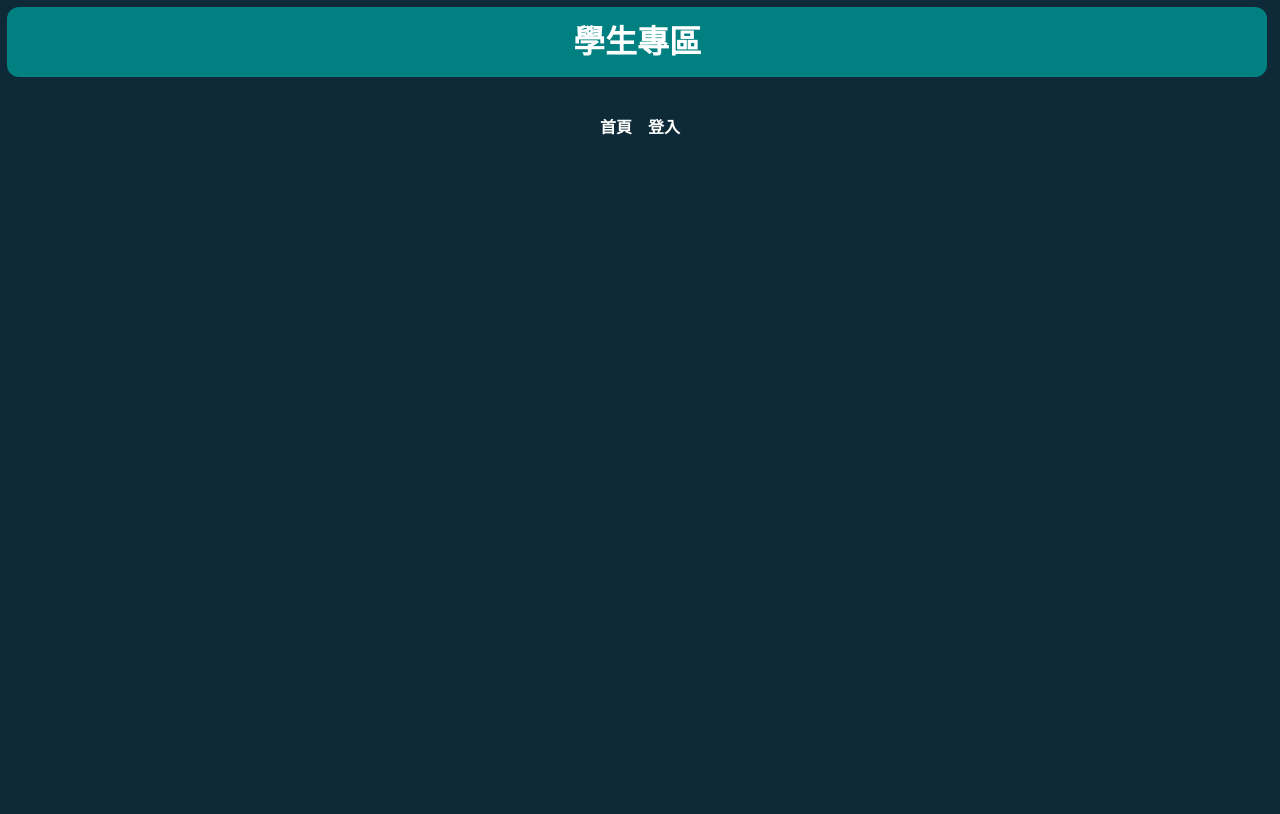
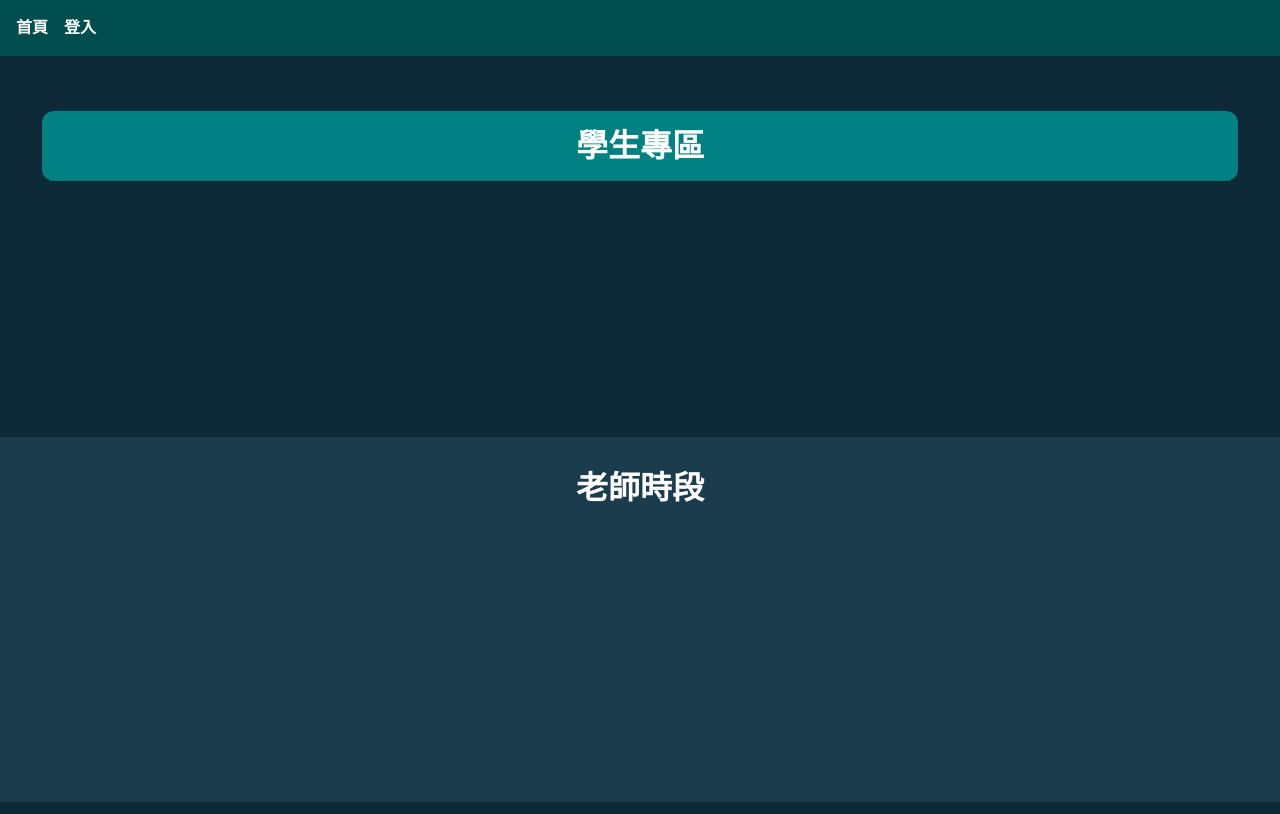
Before and after one commit to tzuchientseng/tutor, a Vue app: page /student-area in a window 1280 px wide. Built offline with nearby package versions, Linux system fonts and the light colour scheme.

Commit message:
feat: create the HambugerButton.vue

```diff
--- /dev/null
+++ b/src/components/HamburgerTEST.vue
@@ -0,0 +1,100 @@
+<!-- NavBar.vue -->
+<template>
+  <nav class="navbar">
+    <!-- 漢堡按鈕（手機版） -->
+    <button
+      class="menu-icon"
+      :class="{ active: isOpen }"
+      @click="toggleMenu"
+      aria-label="切換選單"
+      :aria-expanded="isOpen.toString()"
+    >
+      <span class="bar top"></span>
+      <span class="bar middle"></span>
+      <span class="bar bottom"></span>
+    </button>
+
+    <!-- 導覽連結 -->
+    <ul v-if="isOpen || isDesktop" class="nav-links">
+      <li><RouterLink to="/">首頁</RouterLink></li>
+      <li><RouterLink to="/about">關於</RouterLink></li>
+      <li><RouterLink to="/contact">聯絡</RouterLink></li>
+    </ul>
+  </nav>
+</template>
+
+<script setup lang="ts">
+import { ref, computed, onMounted, onBeforeUnmount } from 'vue'
+
+const isOpen = ref(false)
+const isDesktop = ref(window.innerWidth >= 768)
+
+function toggleMenu() {
+  isOpen.value = !isOpen.value
+}
+
+function updateScreenSize() {
+  isDesktop.value = window.innerWidth >= 768
+  if (isDesktop.value) isOpen.value = false
+}
+
+onMounted(() => {
+  window.addEventListener('resize', updateScreenSize)
+})
+
+onBeforeUnmount(() => {
+  window.removeEventListener('resize', updateScreenSize)
+})
+</script>
+
+<style scoped>
+.navbar {
+  display: flex;
+  align-items: center;
+  justify-content: space-between;
+  padding: 1rem;
+}
+
+.menu-icon {
+  width: 40px;
+  height: 40px;
+  display: flex;
+  flex-direction: column;
+  justify-content: space-between;
+  border: none;
+  background: none;
+  cursor: pointer;
+}
+
+.bar {
+  width: 40px;
+  height: 5px;
+  background-color: #333;
+  border-radius: 5px;
+  transition: all 0.4s ease-in-out;
+}
+
+.menu-icon.active .top {
+  transform: translateY(17px) rotate(45deg);
+}
+
+.menu-icon.active .middle {
+  opacity: 0;
+}
+
+.menu-icon.active .bottom {
+  transform: translateY(-17px) rotate(-45deg);
+}
+
+.nav-links {
+  display: flex;
+  gap: 1rem;
+  list-style: none;
+}
+
+@media (max-width: 767px) {
+  .nav-links {
+    flex-direction: column;
+  }
+}
+</style>
--- a/src/views/MainView.vue
+++ b/src/views/MainView.vue
@@ -246,8 +246,9 @@ document.querySelectorAll('.copy-btn').forEach(button => {
   <div class="education-summary">
     <h2>👋 更多課程</h2>
     <ul>
-      <li><strong>吉他課程</strong> - 課程規劃中...</li>
-      <li><strong>魔術課程</strong> - 課程規劃中...</li>
+      <li><strong>XX課程</strong> - 課程規劃中...</li>
+      <!-- <li><strong>吉他課程</strong> - 課程規劃中...</li> -->
+      <!-- <li><strong>魔術課程</strong> - 課程規劃中...</li> -->
     </ul>
   </div>
 </template>
--- a/src/views/StudentArea.vue
+++ b/src/views/StudentArea.vue
@@ -1,58 +1,33 @@
 <script setup lang="ts">
-import NavBar from '../components/auth/NavBar.vue'
 </script>
 
 <template>
-  <NavBar />
-  <div id="BannerWrapper">
-    <h1 class="title">學生專區</h1>
-  </div>
-  <div class="main-content">
-    <nav class="nav-links">
-      <RouterLink to="/">首頁</RouterLink>
-      <RouterLink to="/login">登入</RouterLink>
-    </nav>
-    <RouterView />
-  </div>
+  <!-- 導覽列區塊 -->
+  <nav class="nav-links" @click="handle">
+    <RouterLink to="/">首頁</RouterLink>
+    <RouterLink to="/login">登入</RouterLink>
+  </nav>
+
+  <!-- 學生專區區塊 -->
+  <section class="main-content student-section">
+    <div id="BannerWrapper">
+      <h1 class="title">學生專區</h1>
+    </div>
+  </section>
+
+  <!-- 老師時段區塊 -->
+  <section class="main-content teacher-section">
+    <h1 class="title">老師時段</h1>
+  </section>
 </template>
 
 <style scoped>
-#BannerWrapper {
-  height: 70px;
-  border-radius: 12px;
-  background-color: #008080;
-  display: flex;
-  align-items: center;
-  justify-content: center;
-  margin: 7px;
-  box-sizing: border-box;
-  /* ✅ padding 和 border 會包含在 width/height 裡
-     ❌ margin 不包含在 box-sizing 的計算中
-     📌 預設是 content-box（padding 和 border 不包含在寬高中）*/
-  width: calc(100% - 20px); /* 預留 margin 左右空間 */
-}
-
-.title {
-  font-weight: bold;
-  font-size: 2rem;
-  color: #ffffff;
-  margin: 0;
-}
-
-.main-content {
-  background-color: #0e2a38;
-  color: #ffffff;
-  min-height: calc(100vh - 70px);
-  display: flex;
-  flex-direction: column;
-  align-items: center;
-  padding: 2rem;
-}
-
 .nav-links {
   margin-bottom: 1rem;
   display: flex;
   gap: 1rem;
+  padding: 1rem;
+  background-color: #004d4d;
 }
 
 .nav-links a {
@@ -65,4 +40,44 @@ import NavBar from '../components/auth/NavBar.vue'
 .nav-links a:hover {
   color: #00ffff;
 }
+
+.main-content {
+  color: #ffffff;
+  display: flex;
+  flex-direction: column;
+  align-items: center;
+  padding: 2rem;
+  box-sizing: border-box;
+}
+
+/* 學生專區樣式 */
+.student-section {
+  background-color: #0e2a38;
+  min-height: calc(50vh - 35px);
+}
+
+#BannerWrapper {
+  height: 70px;
+  border-radius: 12px;
+  background-color: #008080;
+  display: flex;
+  align-items: center;
+  justify-content: center;
+  margin: 7px;
+  width: calc(100% - 20px);
+}
+
+/* 老師時段樣式 */
+.teacher-section {
+  background-color: #1a3c4d;
+  min-height: calc(50vh - 35px);
+  width: 100%;
+}
+
+.title {
+  font-weight: bold;
+  font-size: 2rem;
+  color: #ffffff;
+  margin: 0;
+}
 </style>
```
Also changed, not shown: src/components/HamburgerButton.vue (added, +13 -0 lines), 1 other file (tests, documents, lock files or other folders).
